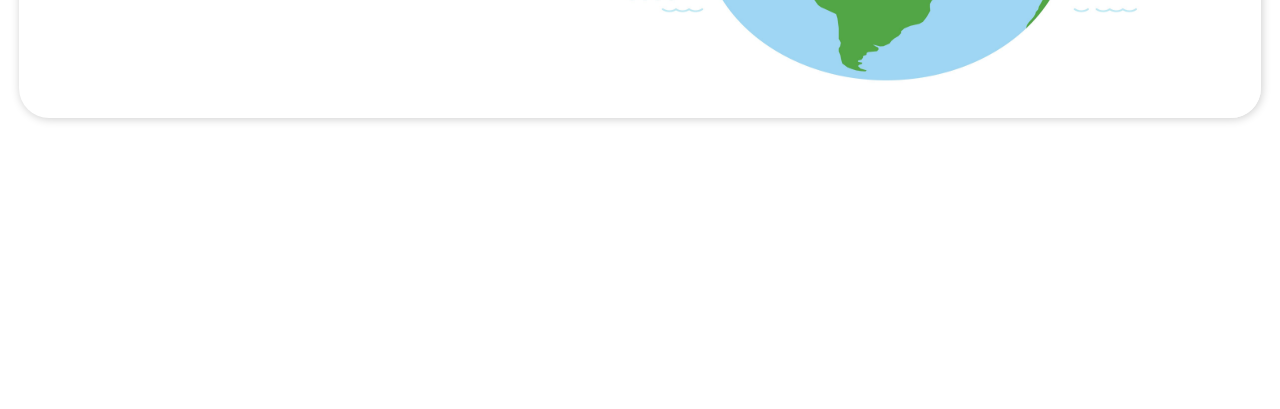
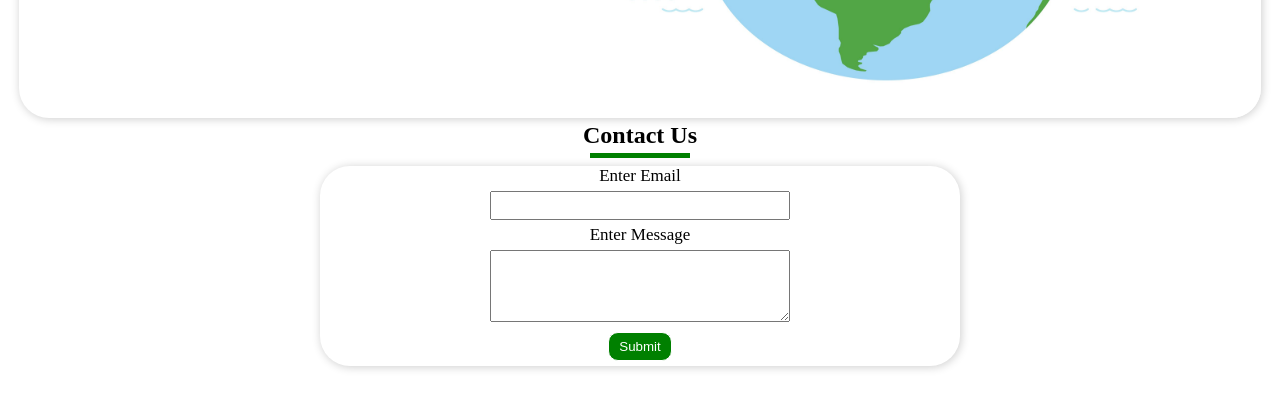
Before and after one commit to codezy7/Web-dev-to-code-dev, a plain HTML site: page index.html in a window 1280 px wide. Shown: the part 353-762 px from the top of the page. Drawn offline with Linux system fonts and the light colour scheme.

Commit message:
Update index.html

```diff
--- a/index.html
+++ b/index.html
@@ -38,6 +38,19 @@
           <img src="images\4248961.jpg" alt="" srcset="">
         </div>
    </div>
+
+   <div id="contact">
+    <h2>Contact Us</h2>
+    <div class="border"></div>
+    <form action="" method="post" class="form">
+        <label for="mail">Enter Email</label>
+        <input type="email" id="mail">
+        <label for="msg">Enter Message</label>
+            <textarea name="msg" id="msg" cols="30" rows="4"></textarea>
+            <button class="btnf">Submit</button>
+    </form>
+   </div>
+
   </body>
   </html>
 </body>
```
